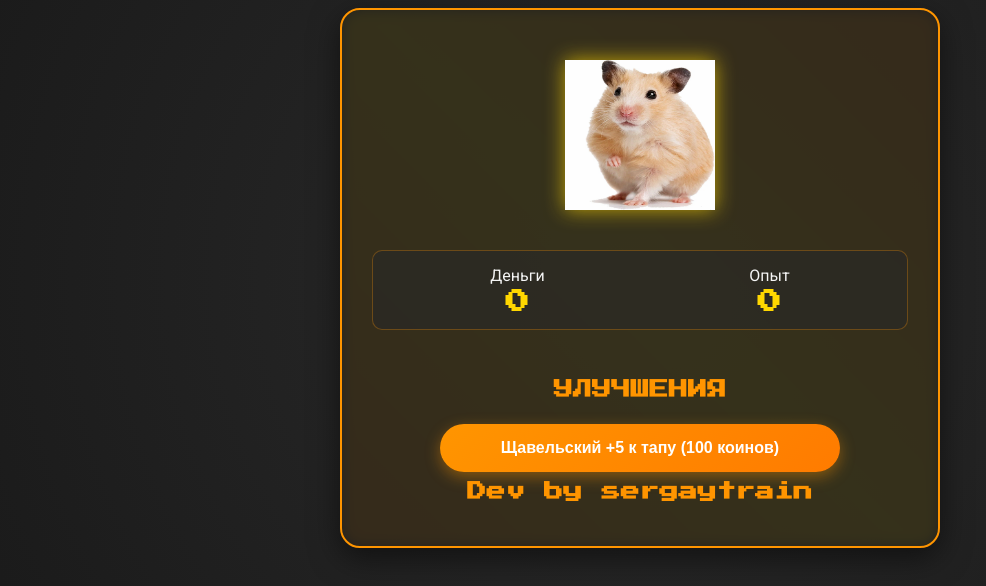
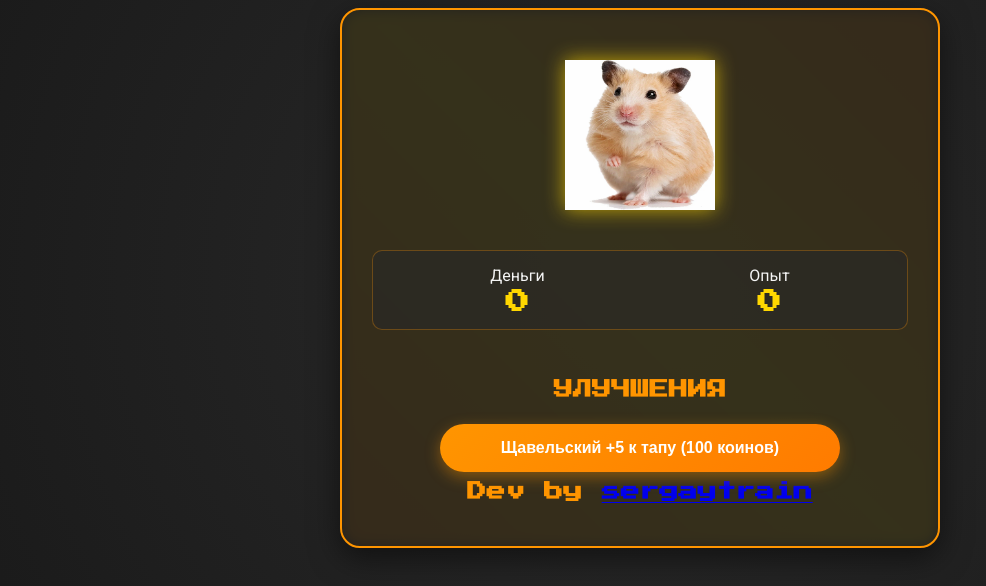
Before and after one commit to sergaytrain/hamstercriminal, a plain HTML site: page index.html in a window 1280 px wide. Shown: the part 122-708 px from the top of the page, without its empty margins (0-986 px from the left). Drawn offline with Linux system fonts and the light colour scheme; a script that the page names is missing.

Commit message:
Update index.html

```diff
--- a/index.html
+++ b/index.html
@@ -333,7 +333,7 @@
         <div id="upgrades">
             <h2>УЛУЧШЕНИЯ</h2>
             <button id="upgrade-btn" onclick="buyUpgrade()">Щавельский +5 к тапу (100 коинов)</button>
-            <h2>Dev by sergaytrain</h2>
+            <h2>Dev by <a href="https://t.me/sergaytrain2">sergaytrain</a></h2>
         </div>
     </div>
 
```
